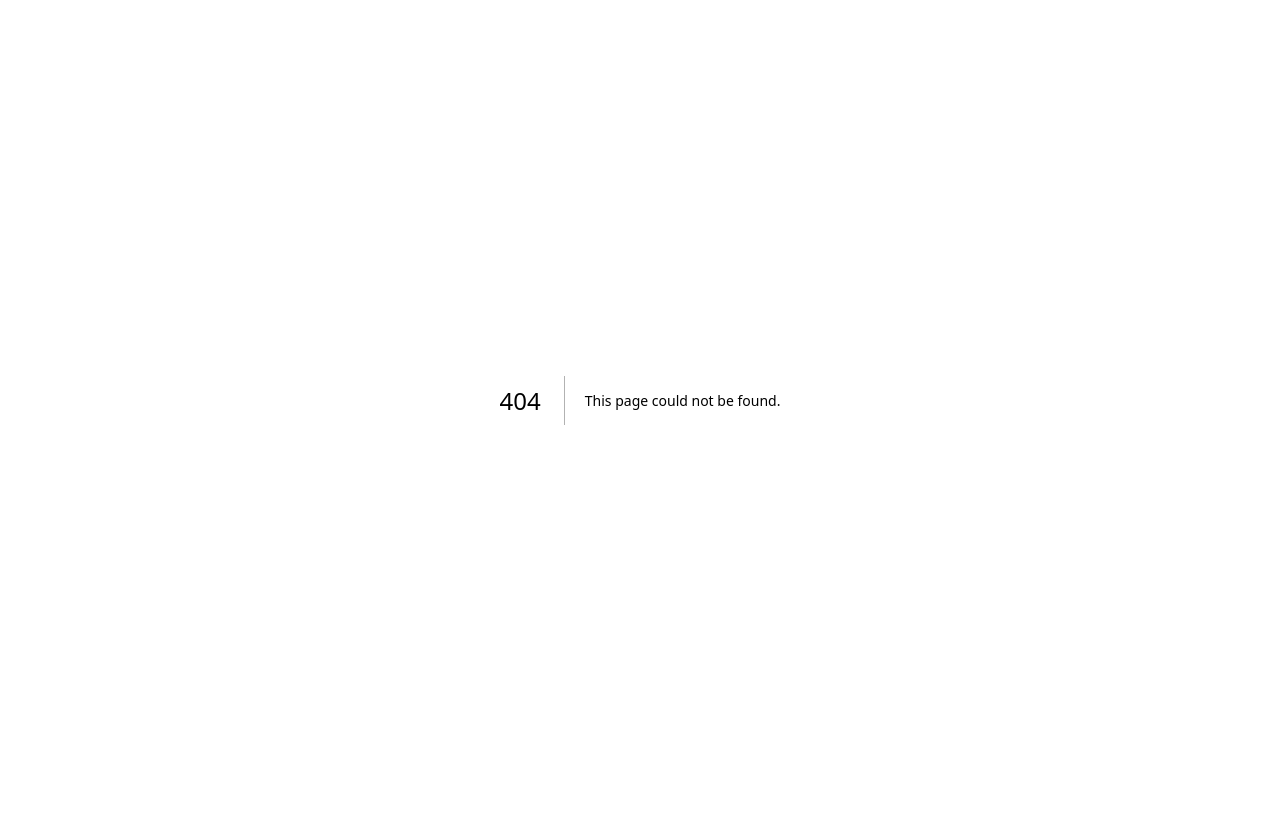
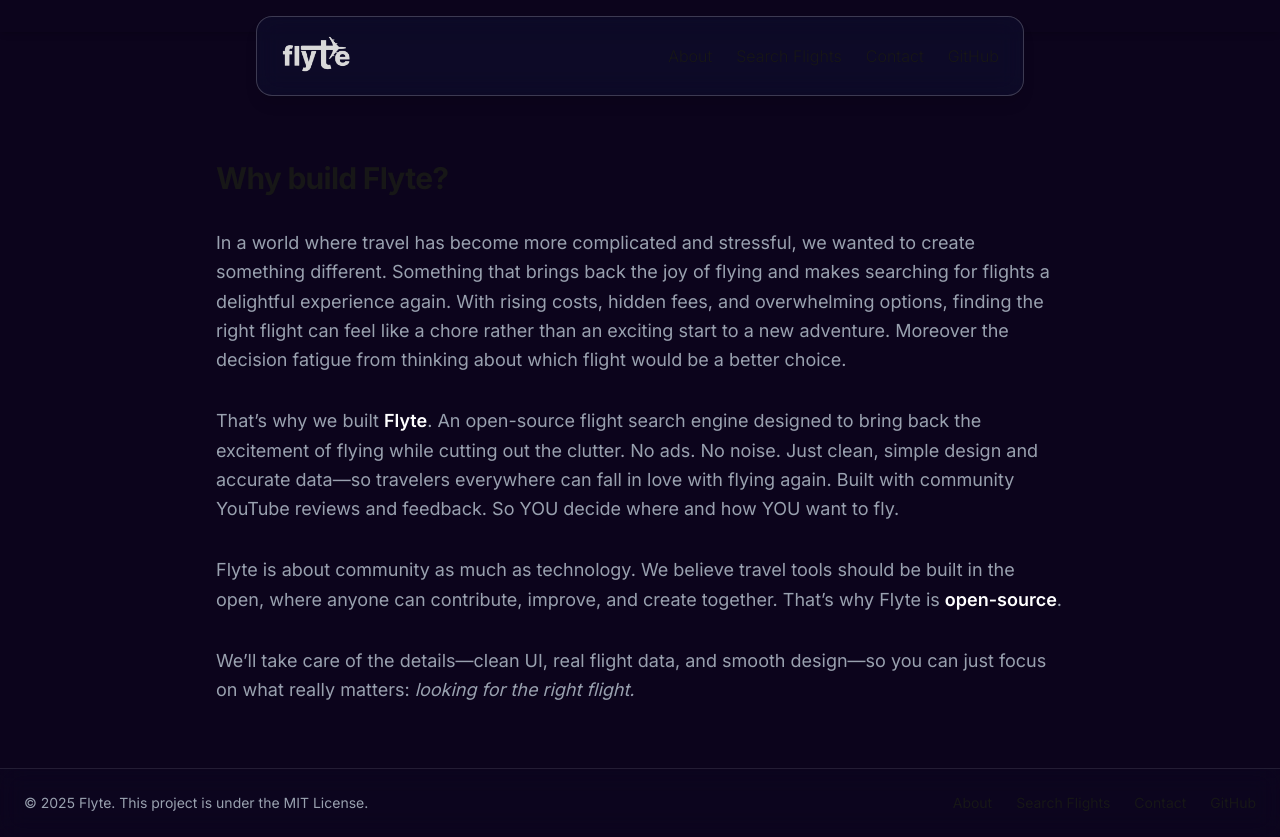
Before and after one commit to arghya-v/flyte, a Next.js app: page /about in a window 1280 px wide. Before the commit this address had no page. Before the commit the page ends 800 px from the top, so only its background shows below. Built offline with nearby package versions, Linux system fonts and the light colour scheme.

Commit message:
calendar bug fix, about and contact pages added

```diff
--- a/components/flightcard.tsx
+++ b/components/flightcard.tsx
@@ -197,7 +197,14 @@ export default function FlightCard({ flight, currency, rates }: Props) {
   const airlineCode = firstSegment?.carrier || "";
   const flightNumber = firstSegment?.flightNumber || "0000";
   const departureDate = firstSegment?.departure?.at || "unknown";
-
+  // Skip rendering flights with codes starting with 6x, 7x, 8x (fake codes)
+  if (
+    airlineCode.startsWith("6X") ||
+    airlineCode.startsWith("7X") ||
+    airlineCode.startsWith("8X")
+  ) {
+    return null;
+  }
   // ✅ Create unique flightId slug
   const flightId = `${airlineCode}-${flightNumber}-${departureDate}`;
 
--- a/components/header.tsx
+++ b/components/header.tsx
@@ -21,7 +21,7 @@ export default function Header() {
         {/* Desktop Nav */}
         <nav className="hidden md:flex gap-6 text-md font-light items-center [&_a]:focus:outline-none [&_a]:focus:ring-0">
           <Link href="/about" className="hover:text-blue-400 transition">About</Link>
-          <Link href="/search" className="hover:text-blue-400 transition">Search Flights</Link>
+          <Link href="/" className="hover:text-blue-400 transition">Search Flights</Link>
           <Link href="/contact" className="hover:text-blue-400 transition">Contact</Link>
           <Link href="https://github.com/arghya-v/flyte" target="_blank" rel="noopener noreferrer" className="block hover:text-blue-400 transition"> GitHub </Link>
         </nav>
@@ -39,7 +39,7 @@ export default function Header() {
       {open && (
         <div className="md:hidden border-t border-white/20 px-6 py-4 space-y-3 bg-white/5 backdrop-blur-md rounded-b-2xl [&_a]:focus:outline-none [&_a]:focus:ring-0">
           <Link href="/about" className="block hover:text-blue-400 transition">About</Link>
-          <Link href="/search" className="block hover:text-blue-400 transition">Search Flights</Link>
+          <Link href="/" className="block hover:text-blue-400 transition">Search Flights</Link>
           <Link href="/contact" className="block hover:text-blue-400 transition">Contact</Link>
           <Link href="https://github.com/arghya-v/flyte" target="_blank" rel="noopener noreferrer" className="block hover:text-blue-400 transition"> GitHub </Link>
         </div>
--- a/components/searchbar.tsx
+++ b/components/searchbar.tsx
@@ -268,6 +268,8 @@ function DateField({
   className="w-full h-12 pl-10 pr-4 rounded-lg bg-[rgba(13,17,47,1)] border border-[rgba(255,255,255,0.1)] text-gray-300"
   calendarClassName="bg-[rgba(13,17,47,1)] text-white"
   dayClassName={() => "text-white hover:bg-[#4202B4] rounded-full"}
+  popperClassName="z-50"       // makes the popper itself high z-index
+  portalId="root-portal"       // forces rendering inside #root-portal
 />
       </div>
     </div>
--- a/pages/_app.tsx
+++ b/pages/_app.tsx
@@ -1,12 +1,17 @@
 import "@/styles/globals.css";
-import 'leaflet/dist/leaflet.css';
-import { Inter } from 'next/font/google';
+import "leaflet/dist/leaflet.css";
+import { Inter } from "next/font/google";
 import type { AppProps } from "next/app";
 
-const inter = Inter({ subsets: ['latin'], variable: '--font-inter' });
+const inter = Inter({ subsets: ["latin"], variable: "--font-inter" });
 
 export default function App({ Component, pageProps }: AppProps) {
-  return <main className={inter.className}>
-  <Component {...pageProps} />
-  </main>
+  return (
+    <>
+      <main className={inter.className}>
+        <Component {...pageProps} />
+      </main>
+      <div id="root-portal"></div>
+    </>
+  );
 }
--- /dev/null
+++ b/pages/about.tsx
@@ -0,0 +1,105 @@
+"use client";
+import { useState, useEffect } from "react";
+import { motion } from "framer-motion";
+import Header from "@/components/header";
+import Link from "next/link";
+export default function AboutPage() {
+  const [showHeader, setShowHeader] = useState(true);
+  const [lastScrollY, setLastScrollY] = useState(0);
+
+  useEffect(() => {
+    const handleScroll = () => {
+      const currentScrollY = window.scrollY;
+
+      if (currentScrollY > lastScrollY && currentScrollY > 50) {
+        setShowHeader(false); // scrolling down
+      } else {
+        setShowHeader(true); // scrolling up
+      }
+
+      setLastScrollY(currentScrollY);
+    };
+
+    window.addEventListener("scroll", handleScroll);
+    return () => window.removeEventListener("scroll", handleScroll);
+  }, [lastScrollY]);
+
+  return (
+    <div className="min-h-screen bg-[#0C041C] text-textPrimary font-inter flex flex-col">
+      {/* Animated header */}
+      <motion.div
+        initial={{ y: 0 }}
+        animate={{ y: showHeader ? 0 : -100 }}
+        transition={{ duration: 0.3, ease: "easeInOut" }}
+        className="fixed top-0 left-0 w-full bg-[#0C041C] z-50 shadow-md"
+      >
+        <div className="flex w-full max-w-6xl mx-auto justify-between items-center p-4">
+          <Header />
+        </div>
+      </motion.div>
+      {/* Main Content */}
+      <main className="mt-24 flex-1 px-6 py-16 max-w-4xl mx-auto">
+        <motion.div
+          initial={{ opacity: 0 }}
+          animate={{ opacity: 1 }}
+          transition={{ delay: 0.2, duration: 0.8 }}
+          className="space-y-8"
+        >
+          <h2 className="text-3xl font-bold tracking-tight">Why build Flyte?</h2>
+
+          <p className="text-lg text-gray-400 leading-relaxed">
+            In a world where travel has become more complicated and stressful,
+            we wanted to create something different. Something that brings back
+            the joy of flying and makes searching for flights a delightful
+            experience again. With rising costs, hidden fees, and overwhelming
+            options, finding the right flight can feel like a chore rather than
+            an exciting start to a new adventure. Moreover the decision fatigue from thinking about which
+            flight would be a better choice.
+          </p>
+
+          <p className="text-lg text-gray-400 leading-relaxed">
+            That’s why we built <span className="font-semibold text-white">Flyte</span>.
+            An open-source flight search engine designed to bring back the
+            excitement of flying while cutting out the clutter. No ads. No noise.
+            Just clean, simple design and accurate data—so travelers everywhere
+            can fall in love with flying again. Built with community YouTube reviews and feedback. So YOU decide where and how YOU want to fly.
+          </p>
+
+          <p className="text-lg text-gray-400 leading-relaxed">
+            Flyte is about community as much as technology. We believe travel
+            tools should be built in the open, where anyone can contribute,
+            improve, and create together. That’s why Flyte is{" "}
+            <span className="font-semibold text-white">open-source</span>.
+          </p>
+
+          <p className="text-lg text-gray-400 leading-relaxed">
+            We’ll take care of the details—clean UI, real flight data, and smooth
+            design—so you can just focus on what really matters:{" "}
+            <span className="italic">looking for the right flight.</span>
+          </p>
+        </motion.div>
+      </main>
+
+      {/* Footer */}
+      <footer className="backdrop-blur-md bg-blue-950/5 border-t border-white/10 w-full mt-auto z-40">
+        <div className="max-w-7xl mx-auto px-6 py-6 flex flex-col md:flex-row justify-between items-center gap-4">
+          <p className="text-sm text-gray-400">
+            © {new Date().getFullYear()} Flyte. This project is under the MIT License.
+          </p>
+          <div className="flex gap-6 text-sm">
+            <Link href="/about" className="hover:text-blue-400 transition">
+              About
+            </Link>
+            <Link href="/" className="hover:text-blue-400 transition">
+              Search Flights
+            </Link>
+            <Link href="/contact" className="hover:text-blue-400 transition">
+              Contact
+            </Link>
+            <Link href="https://github.com/arghya-v/flyte" target="_blank" rel="noopener noreferrer" className="block hover:text-blue-400 transition">  GitHub </Link>
+          </div>
+        </div>
+      </footer>
+    </div>
+  );
+}
--- /dev/null
+++ b/pages/contact.tsx
@@ -0,0 +1,105 @@
+"use client";
+import { useState, useEffect } from "react";
+import { motion } from "framer-motion";
+import Header from "@/components/header";
+import Link from "next/link";
+
+export default function ContactPage() {
+  const [showHeader, setShowHeader] = useState(true);
+  const [lastScrollY, setLastScrollY] = useState(0);
+
+  useEffect(() => {
+    const handleScroll = () => {
+      const currentScrollY = window.scrollY;
+
+      if (currentScrollY > lastScrollY && currentScrollY > 50) {
+        setShowHeader(false);
+      } else {
+        setShowHeader(true);
+      }
+
+      setLastScrollY(currentScrollY);
+    };
+
+    window.addEventListener("scroll", handleScroll);
+    return () => window.removeEventListener("scroll", handleScroll);
+  }, [lastScrollY]);
+
+  return (
+    <div className="min-h-screen bg-[#0C041C] text-textPrimary font-inter flex flex-col">
+      {/* Animated header */}
+      <motion.div
+        initial={{ y: 0 }}
+        animate={{ y: showHeader ? 0 : -100 }}
+        transition={{ duration: 0.3, ease: "easeInOut" }}
+        className="fixed top-0 left-0 w-full bg-[#0C041C] z-50 shadow-md"
+      >
+        <div className="flex w-full max-w-6xl mx-auto justify-between items-center p-4">
+          <Header />
+        </div>
+      </motion.div>
+
+      {/* Main Content */}
+      <main className="mt-24 flex-1 px-6 py-16 max-w-6xl mx-auto">
+        <motion.div
+          initial={{ opacity: 0 }}
+          animate={{ opacity: 1 }}
+          transition={{ delay: 0.2, duration: 0.8 }}
+          className="space-y-8 text-center"
+        >
+          <h1 className="text-3xl font-bold tracking-tight">Contact Us</h1>
+          <p className="text-lg text-gray-400 leading-relaxed">
+            Have a question, suggestion, or want to collaborate?
+            Fill out one of the forms below and we’ll get back to you as soon as possible.
+          </p>
+
+          {/* Forms Grid */}
+          <div className="grid grid-cols-1 md:grid-cols-2 gap-8">
+            {/* First Form */}
+            <div className="w-full h-[700px] rounded-2xl overflow-hidden shadow-lg">
+              <iframe
+                src="https://tally.so/r/3jj71R"
+                width="100%"
+                height="100%"
+                title="Flyte Contact Form 1"
+                className="border-none"
+              ></iframe>
+            </div>
+
+            {/* Second Form */}
+            <div className="w-full h-[700px] rounded-2xl overflow-hidden shadow-lg">
+              <iframe
+                src="https://tally.so/r/npQ7lV"
+                width="100%"
+                height="100%"
+                title="Flyte Contact Form 2"
+                className="border-none"
+              ></iframe>
+            </div>
+          </div>
+        </motion.div>
+      </main>
+
+      {/* Footer */}
+      <footer className="backdrop-blur-md bg-blue-950/5 border-t border-white/10 w-full mt-auto z-40">
+        <div className="max-w-7xl mx-auto px-6 py-6 flex flex-col md:flex-row justify-between items-center gap-4">
+          <p className="text-sm text-gray-400">
+            © {new Date().getFullYear()} Flyte. This project is under the MIT License.
+          </p>
+          <div className="flex gap-6 text-sm">
+            <Link href="/about" className="hover:text-blue-400 transition">
+              About
+            </Link>
+            <Link href="/" className="hover:text-blue-400 transition">
+              Search Flights
+            </Link>
+            <Link href="/contact" className="hover:text-blue-400 transition">
+              Contact
+            </Link>
+            <Link href="https://github.com/arghya-v/flyte" target="_blank" rel="noopener noreferrer" className="block hover:text-blue-400 transition">  GitHub </Link>
+          </div>
+        </div>
+      </footer>
+    </div>
+  );
+}
--- a/pages/index.tsx
+++ b/pages/index.tsx
@@ -176,15 +176,13 @@ export default function Home() {
             <Link href="/about" className="hover:text-blue-400 transition">
               About
             </Link>
-            <Link href="/search" className="hover:text-blue-400 transition">
+            <Link href="/" className="hover:text-blue-400 transition">
               Search Flights
             </Link>
             <Link href="/contact" className="hover:text-blue-400 transition">
               Contact
             </Link>
-            <Link href="/donate" className="hover:text-blue-400 transition">
-              Donate
-            </Link>
+            <Link href="https://github.com/arghya-v/flyte" target="_blank" rel="noopener noreferrer" className="block hover:text-blue-400 transition">  GitHub </Link>
           </div>
         </div>
       </footer>
```
Lines whose indentation alone changed are shown as unchanged.
